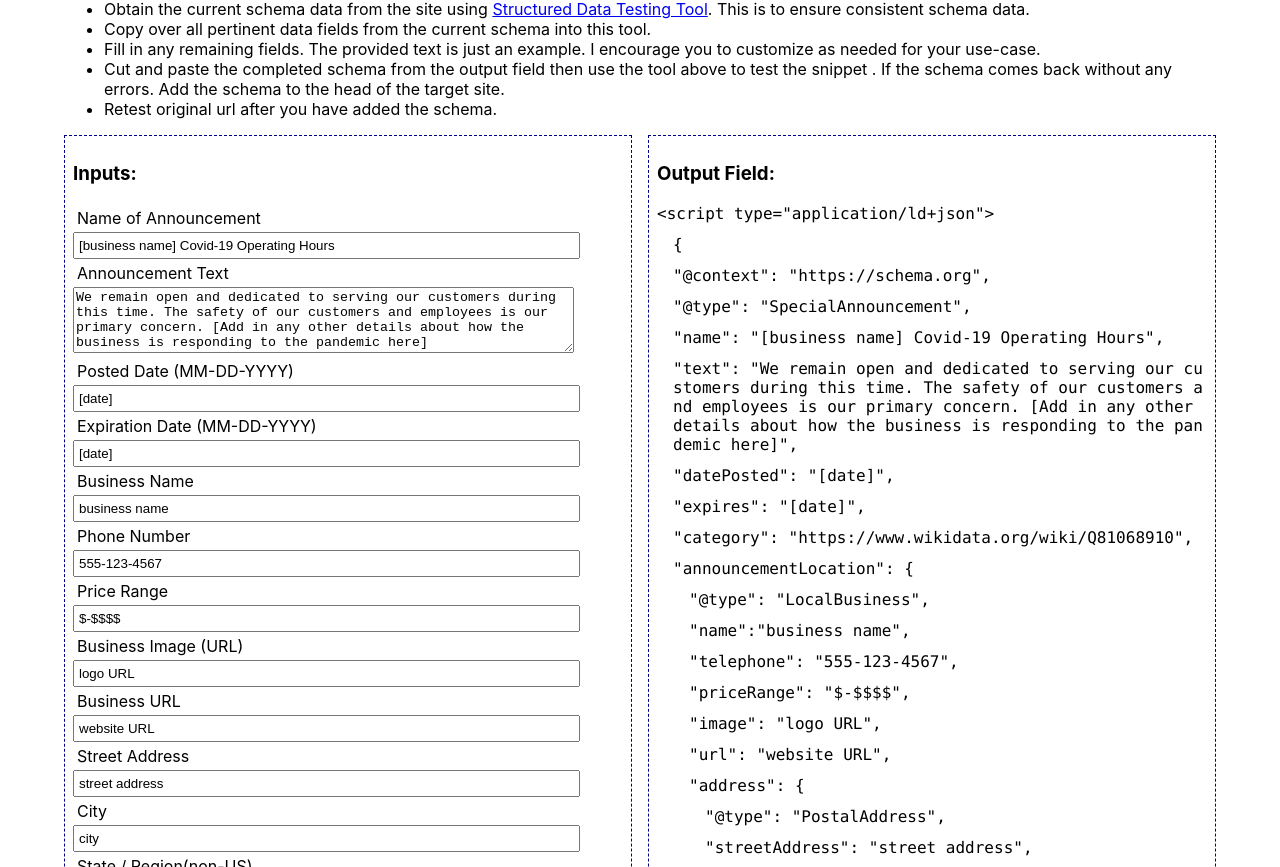
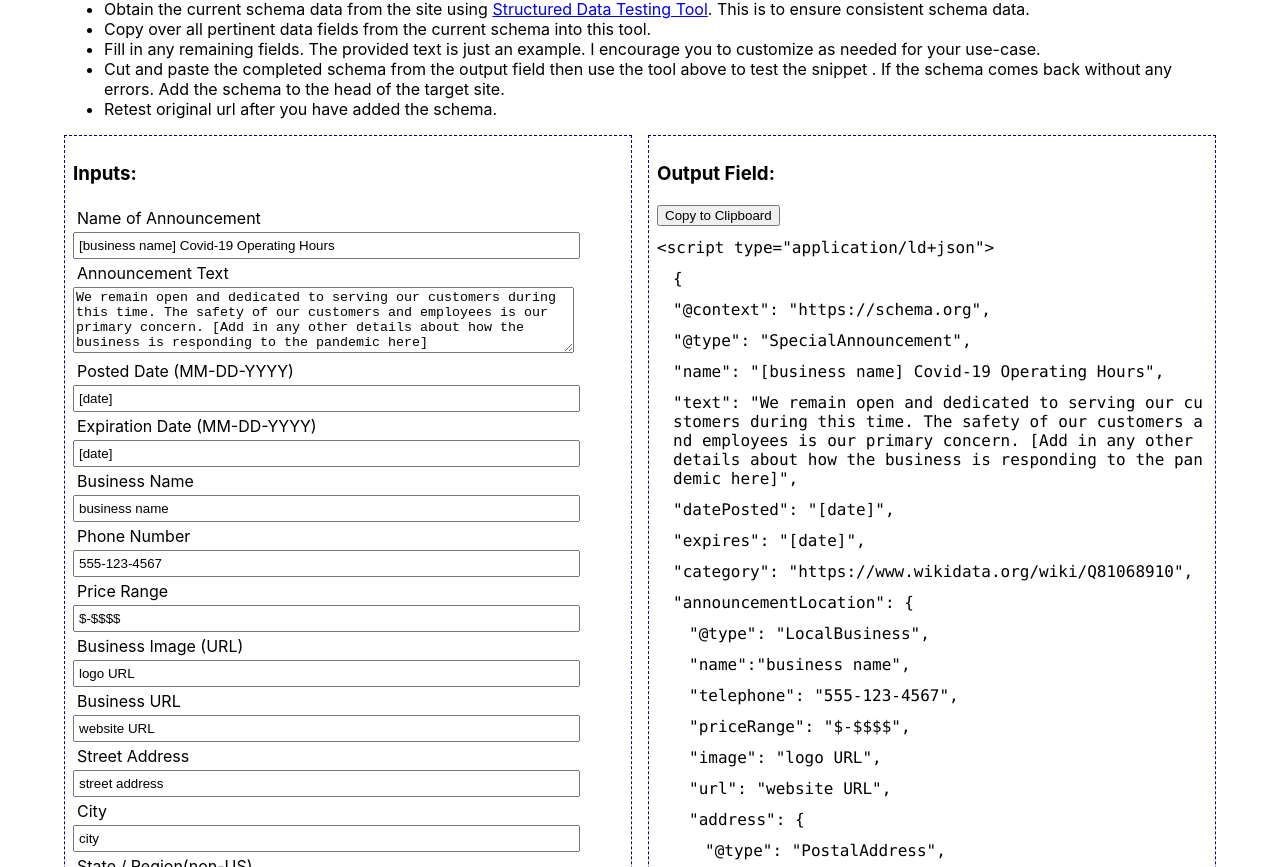
Before and after one commit to Schmidt-Aaron/SchemaGenerator, a React (Create React App) app: page / in a window 1280 px wide. Shown: the part 353-1220 px from the top of the page. Built offline with nearby package versions, Linux system fonts and the light colour scheme.

Commit message:
added basic clip button

```diff
--- a/src/components/outputPanel.js
+++ b/src/components/outputPanel.js
@@ -1,9 +1,9 @@
-import React, { useContext } from "react";
+import React, { useContext, useRef } from "react";
 import SpecialAnnouncementContext from "../context/specialAnnouncement";
 
 export default function OutputPanel(props) {
   const context = useContext(SpecialAnnouncementContext);
-  console.log(context);
+  // console.log(context);
 
   const {
     announcementName,
@@ -22,10 +22,33 @@ export default function OutputPanel(props) {
     country,
   } = context;
 
+  const codeFieldRef = useRef(null);
+  const copyFieldRef = useRef(null);
+
+  const copyToClipboard = (e) => {
+    // console.log(codeFieldRef.current.textContent);
+    let schemaText = codeFieldRef.current.textContent;
+    navigator.clipboard.writeText(schemaText).then(
+      () => {
+        // success
+        console.log("Schema Copied");
+        copyFieldRef.current.innerText = "Copy Successful!!";
+      },
+      () => {
+        // failed
+        console.log("Copy Failed");
+      }
+    );
+  };
+
   return (
     <div className="panel">
-      <h3>Output Field:</h3>
-      <code>
+      <h3>Output Field: </h3>
+      <button className="clip-button" onClick={copyToClipboard}>
+        Copy to Clipboard
+      </button>
+      <span ref={copyFieldRef} className="copy msg"></span>
+      <code ref={codeFieldRef} className="codeBlock">
         <p>{`<script type="application/ld+json">`}</p>
         <p className="indent-1">{`{`}</p>
         <p className="indent-1">
```
